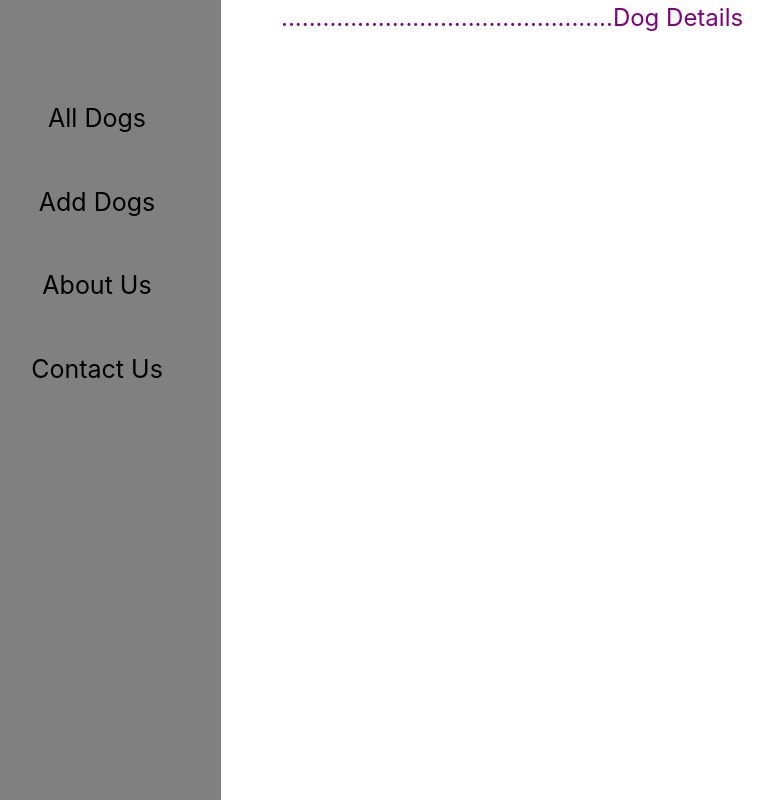
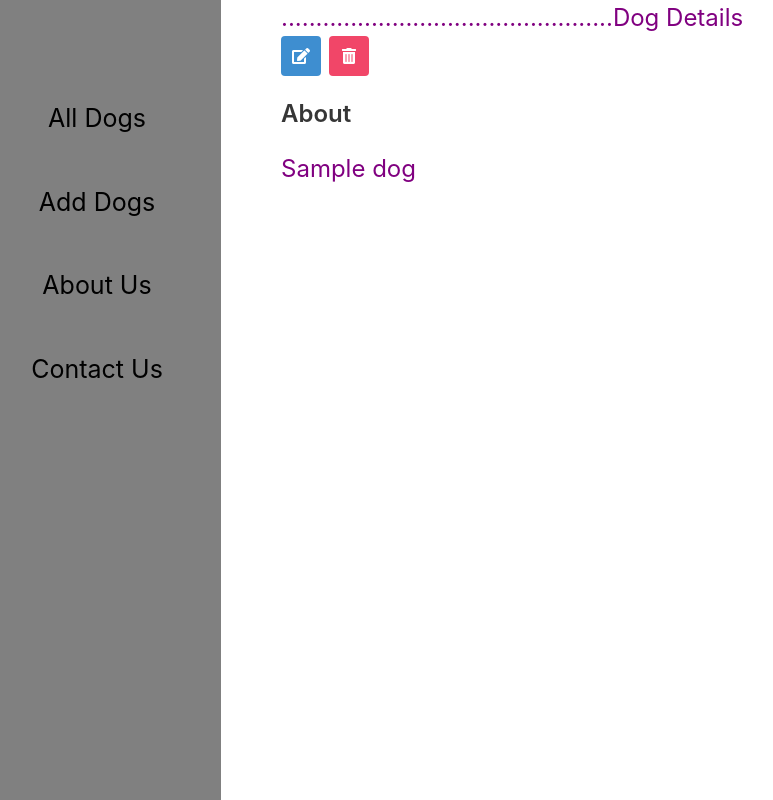
Before and after one commit to jstearne/dog_tracker, a Django app: page /dogs/1/ in a window 1280 px wide. Shown: the whole page, without its empty margins (35-808 px from the left). Run offline with Django 3.2, Linux system fonts and the light colour scheme; tables that the repository leaves empty hold one stand-in row (values such as "Sample post").

Commit message:
Got detail page to appear onclick. Now insert U/D functionality and good to go with styling. CRUD!

```diff
--- a/main_app/templates/dog_detail.html
+++ b/main_app/templates/dog_detail.html
@@ -9,6 +9,24 @@
 <body>
     {% extends 'base.html' %} {% block content %}
     <h1>................................................Dog Details</h1>
+
+    <div class="detail__container">
+        <div class="buttons">
+            <a href="{% url 'dog_detail' dog.pk %}" class="button is-info">
+                <span class="icon">
+                    <i class="fas fa-edit"></i>
+                </span>
+            </a>
+            <a href="{% url 'dog_delete' dog.pk %}" class="button is-danger">
+                <span class="icon">
+                    <i class="fas fa-trash-alt"></i>
+                </span>
+            </a>
+        </div>
+        <div class="detail__about">
+            <h4 class="title is-4">About</h4>
+            <p>{{dog.name}}</p>
+        </div>
     {% endblock %}
 </body>
 </html>
--- a/main_app/views.py
+++ b/main_app/views.py
@@ -80,7 +80,7 @@ class DogDetail(DetailView):
 
     def get_context_data(self, **kwargs):
             context = super().get_context_data(**kwargs)
-            # context["dogs"] = DogList.objects.all()
+        #    context["dogs"] = Dog.objects.filter(name__icontains=name)
             return context
 
 class ContactUs(TemplateView):
```
